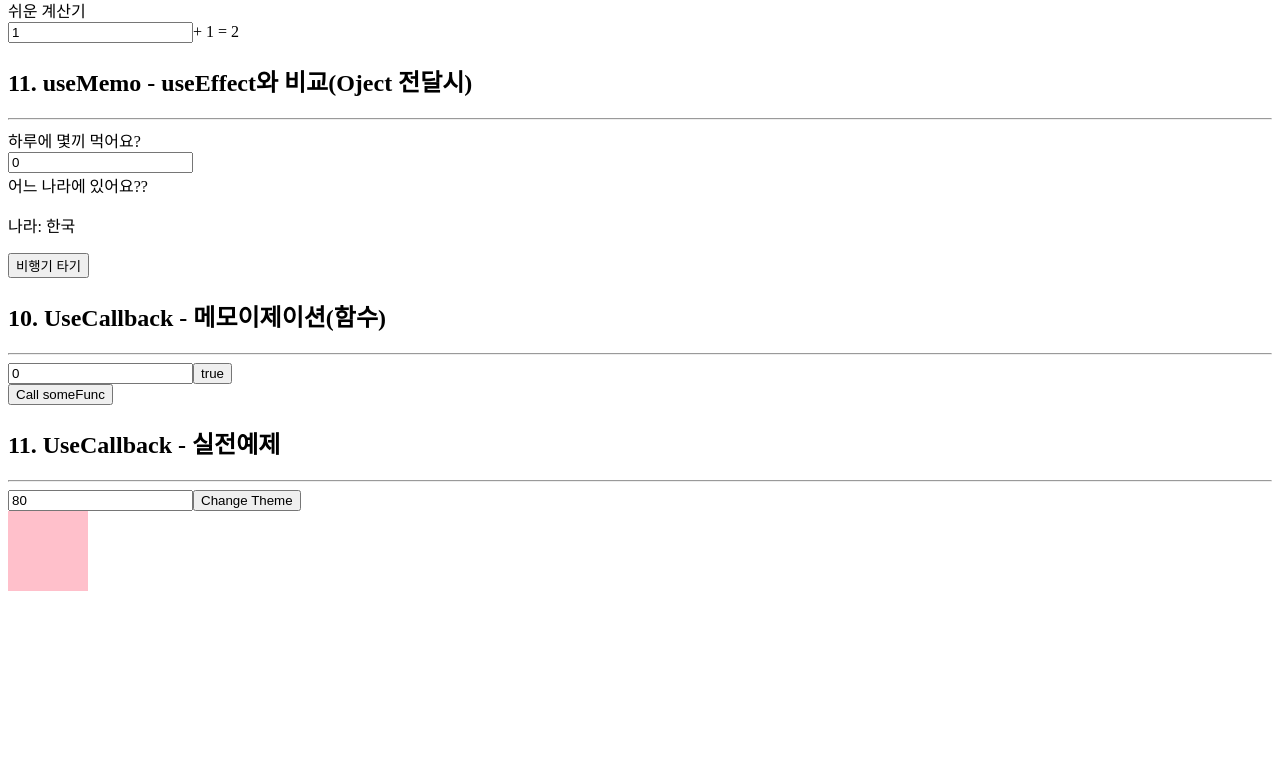
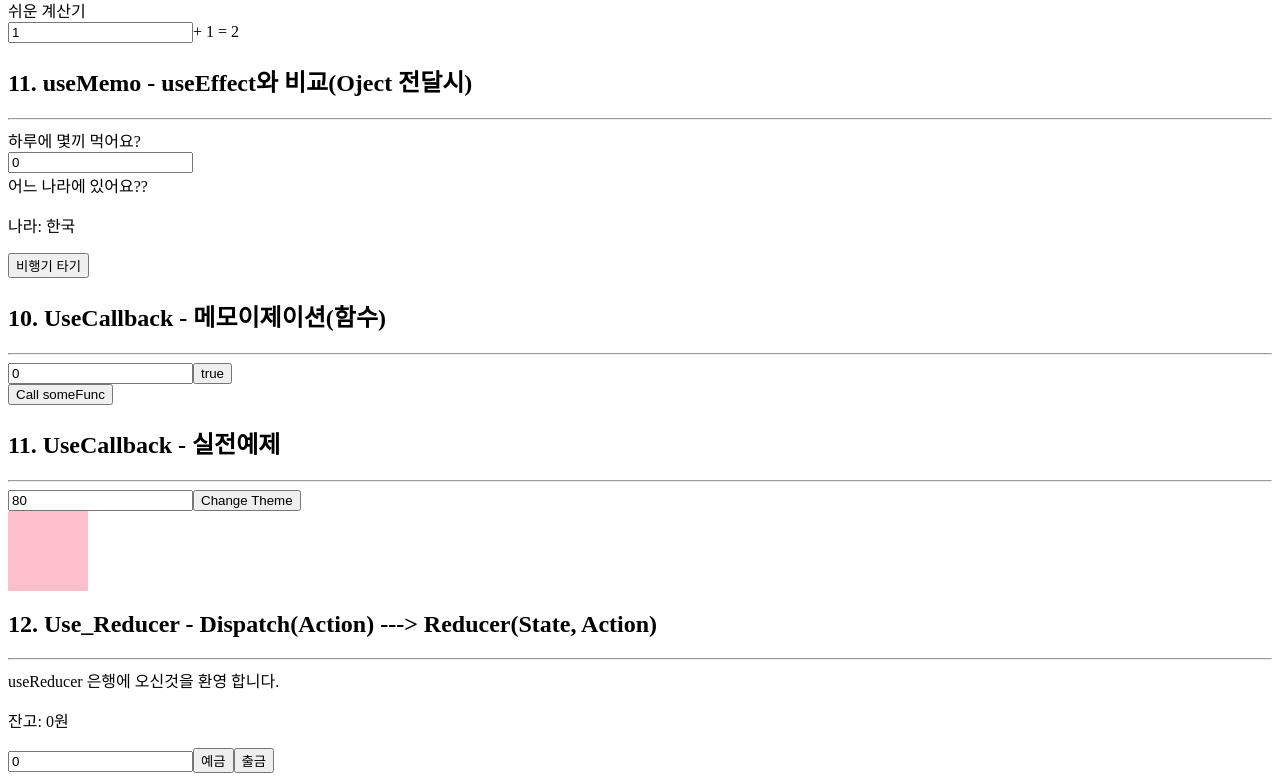
Before and after one commit to HongSun2da/react-star, a React (Create React App) app: page / in a window 1280 px wide. Shown: the part 1528-2309 px from the top of the page. Before the commit the page ends 2127 px from the top, so only its background shows below. Built offline with nearby package versions, Linux system fonts and the light colour scheme.

Commit message:
useReducer 작업중

```diff
--- /dev/null
+++ b/src/Use_Reducer.js
@@ -0,0 +1,44 @@
+import { useReducer, useState } from 'react';
+
+// reducer -- state를 업데이트 한는 역할(은행)
+// dispatch -- state 업데이트를 위한 요구
+// action -- 요구의 내용
+const reducer = (state, action) => {
+  console.log('Use_Reducer.reducer가 일을 합니다.', 'state: ', state, 'action: ',action);
+  // return parseInt(state) + parseInt(action.payload);
+
+  switch (action.type){
+    case 'deposit':
+      return parseInt(state) + parseInt(action.payload);
+    case 'withdraw':
+      return parseInt(state) - parseInt(action.payload);
+    default:
+      return parseInt(state);
+  }
+
+};
+
+function Use_Reducer() {
+  console.log('Use_Reducer 시작 ============');
+  const [number, setNumber] = useState(0);
+  const [meney, dispatch] = useReducer(reducer, 0);
+
+  console.log('Use_Reducer 종료 ============');
+  return (
+    <div>
+      <h2>12. Use_Reducer - Dispatch(Action) ---&gt; Reducer(State, Action)</h2>
+      <hr />
+      <div>useReducer 은행에 오신것을 환영 합니다.</div>
+      <p>잔고: {meney}원</p>
+      <input type='number' value={number} onChange={(e)=>setNumber(e.target.value)} step="1000"></input>
+      <button onClick={() => {
+        dispatch({type: 'deposit', payload: number}); // useReducer.dispatch 함수호출 -> reducer 실행
+      }}>예금</button>
+      <button onClick={() => {
+        dispatch({type: 'withdraw', payload: number}); // useReducer.dispatch 함수호출 -> reducer 실행
+      }}>출금</button>
+    </div>
+  );
+}
+
+export default Use_Reducer;
--- a/src/index.js
+++ b/src/index.js
@@ -17,6 +17,7 @@ import Use_Memo from './Use_Memo';
 import Use_Memo2 from './Use_Memo2';
 import Use_Callback from './Use_Callback';
 import Use_Callback2 from './Use_Callback2';
+import Use_Reducer from './Use_Reducer';
 
 const root = ReactDOM.createRoot(document.getElementById('root'));
 root.render(
@@ -36,6 +37,7 @@ root.render(
       <Use_Memo2 />
       <Use_Callback />
       <Use_Callback2 />
+      <Use_Reducer />
     </div>
   //</React.StrictMode>
 );
```
